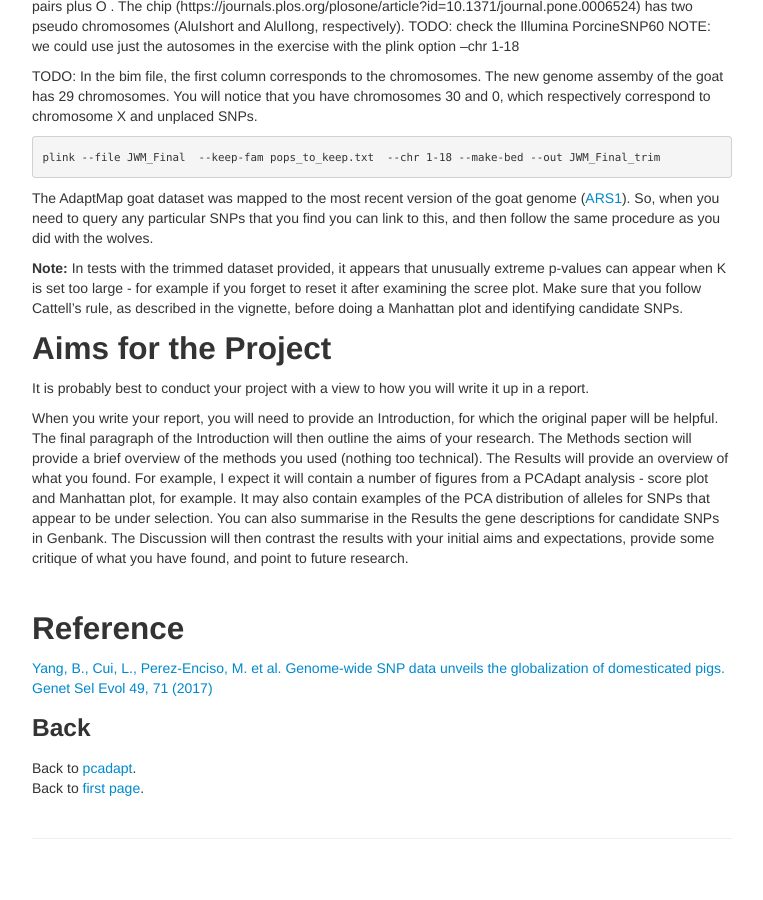
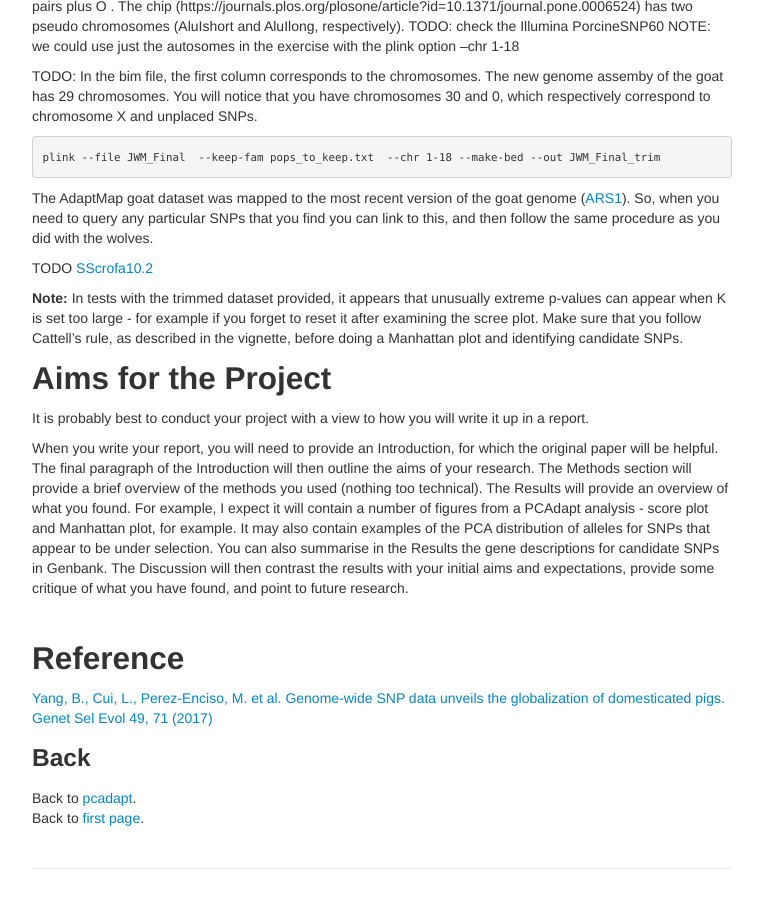
Before and after one commit to ritarasteiro/FieldCourse, a Jekyll site: the page built from pages/project.md, in a window 1280 px wide and 900 px high, scrolled down 846 px. Shown: the whole window, without its empty margins (258-1021 px from the left). Built offline with Jekyll 4.4.1, drawn with Linux system fonts in a browser that asks for light colours; before the commit the page ends 1716 px from its top, so only the background shows below that.

Commit message:
Update project.md

```diff
--- a/pages/project.md
+++ b/pages/project.md
@@ -40,6 +40,8 @@ plink --file JWM_Final  --keep-fam pops_to_keep.txt  --chr 1-18 --make-bed --out
 
 The AdaptMap goat dataset was mapped to the most recent version of the goat genome ([ARS1](https://www.ncbi.nlm.nih.gov/genome/gdv/browser/?acc=GCF_001704415.1&context=genome)). So, when you need to query any particular SNPs that you find you can link to this, and then follow the same procedure as you did with the wolves.
 
+TODO [SScrofa10.2](https://may2017.archive.ensembl.org/Sus_scrofa/Info/Index)
+
 **Note:** In tests with the trimmed dataset provided, it appears that unusually extreme p-values can appear when K is set too large - for example if you forget to reset it after examining the scree plot. Make sure that you follow Cattell’s rule, as described in the vignette, before doing a Manhattan plot and identifying candidate SNPs.
 
 ## Aims for the Project
```
